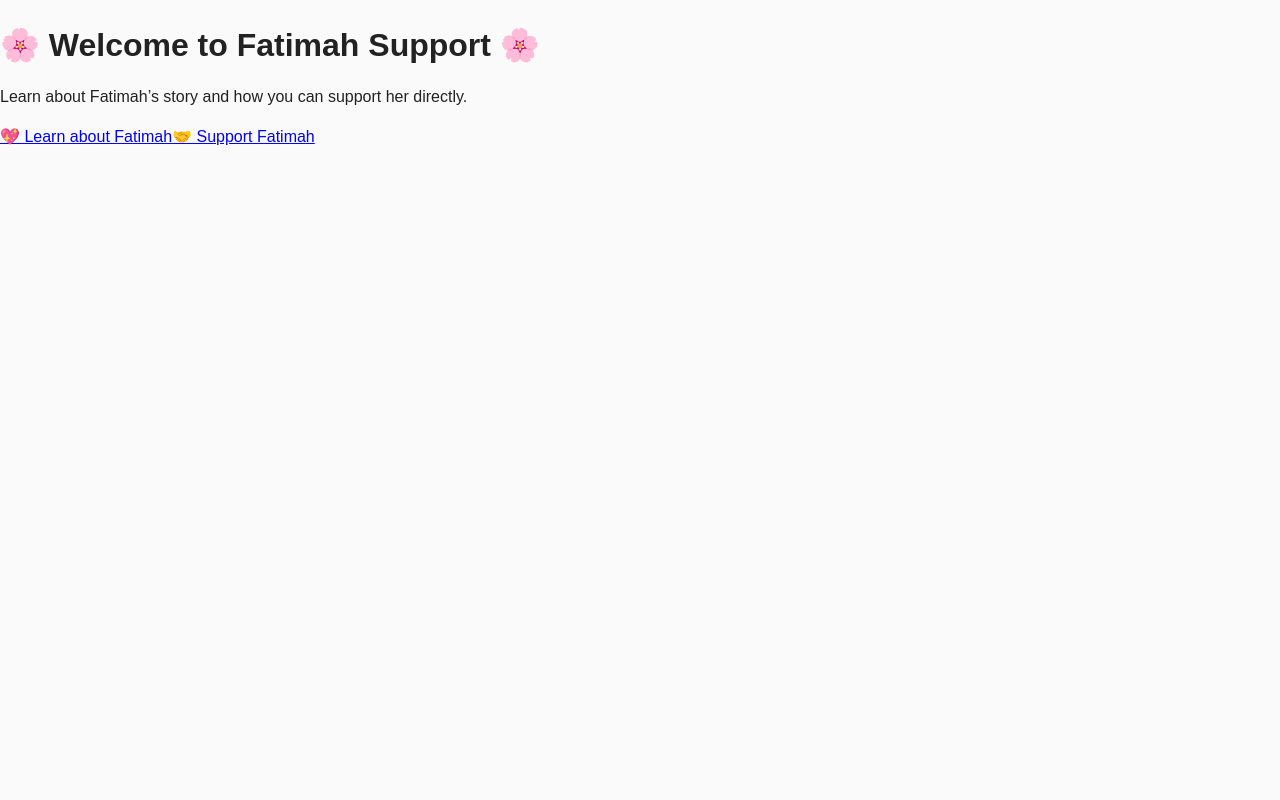
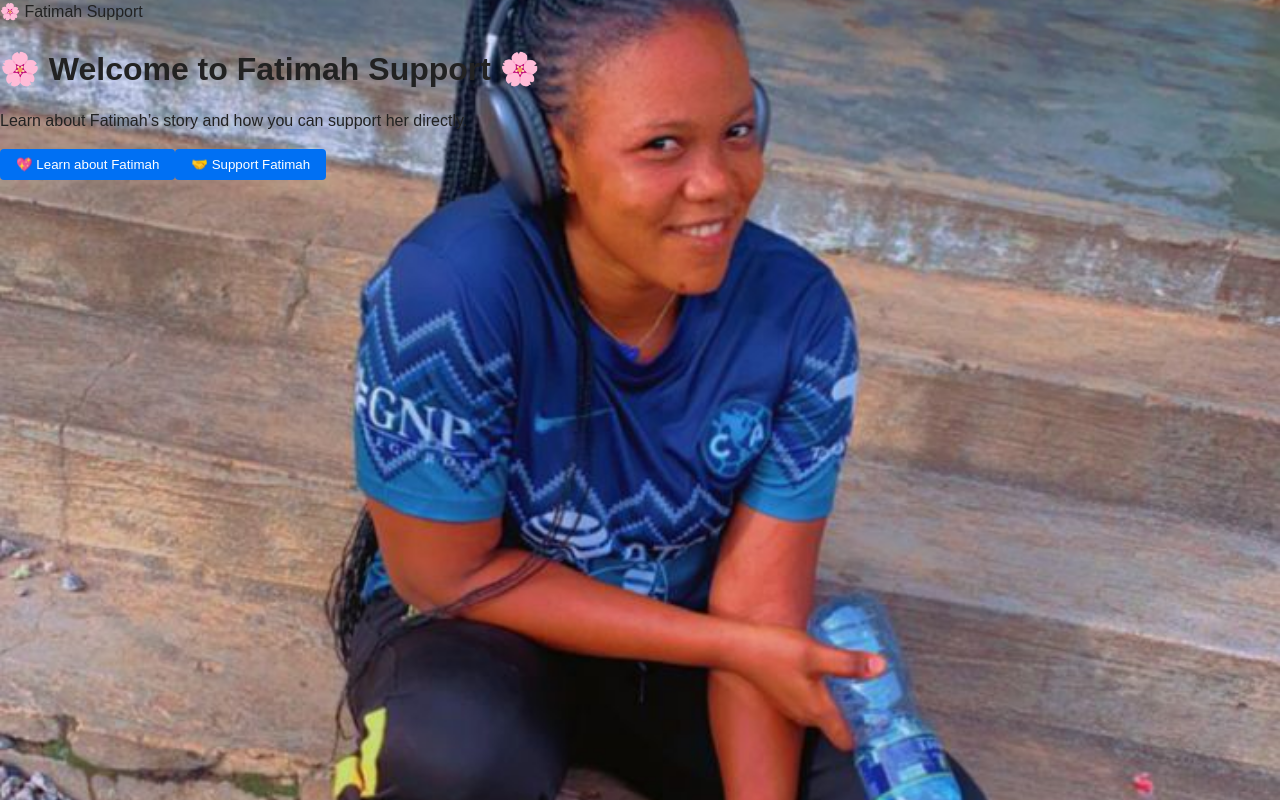
Before and after one commit to magnussandberg72/Fatimah, a Next.js app: page / in a window 1280 px wide. Built offline with nearby package versions, Linux system fonts and the light colour scheme.

Commit message:
Update page.tsx

```diff
--- a/app/page.tsx
+++ b/app/page.tsx
@@ -1,43 +1,49 @@
-// app/page.tsx
-"use client"
+"use client";
 
-import Link from "next/link"
+import Link from "next/link";
 
-export default function HomePage() {
+export default function Home() {
   return (
-    <main className="relative h-screen w-screen">
-      {/* 🔹 Bakgrundsbild */}
-      <div
-        className="absolute inset-0 bg-cover bg-center"
-        style={{ backgroundImage: "url('/fatimah.jpg')" }}
-      />
+    <div
+      style={{
+        backgroundImage: "url('/fatimah.jpg')",
+        backgroundSize: "cover",
+        backgroundPosition: "center",
+        minHeight: "100vh",
+      }}
+      className="relative"
+    >
+      {/* Overlay */}
+      <div className="absolute inset-0 bg-black bg-opacity-50"></div>
 
-      {/* 🔹 Overlay */}
-      <div className="absolute inset-0 bg-black/50" />
+      {/* Header */}
+      <div className="absolute top-4 left-4 text-white text-sm font-semibold z-10">
+        🌸 Fatimah Support
+      </div>
 
-      {/* 🔹 Innehåll */}
-      <div className="relative z-10 flex flex-col items-center justify-center h-full text-center px-4 text-white">
-        <h1 className="text-3xl font-bold mb-4">🌸 Welcome to Fatimah Support 🌸</h1>
-        <p className="mb-6 max-w-md">
+      {/* Content */}
+      <div className="relative flex flex-col items-center justify-center text-center text-white h-screen px-4">
+        <h1 className="text-3xl font-bold mb-4">
+          🌸 Welcome to Fatimah Support 🌸
+        </h1>
+        <p className="mb-8 max-w-md">
           Learn about Fatimah’s story and how you can support her directly.
         </p>
 
-        {/* 🔹 Knappar bredvid varandra */}
-        <div className="flex space-x-4">
-          <Link
-            href="/fatimah/presentation"
-            className="bg-pink-500 hover:bg-pink-600 px-6 py-3 rounded-lg shadow text-white font-medium"
-          >
-            💖 Learn about Fatimah
+        {/* Buttons side by side */}
+        <div className="flex gap-4">
+          <Link href="/fatimah/presentation">
+            <button className="bg-pink-500 hover:bg-pink-600 text-white font-semibold py-2 px-4 rounded-lg">
+              💖 Learn about Fatimah
+            </button>
           </Link>
-          <Link
-            href="/fatimah"
-            className="bg-green-500 hover:bg-green-600 px-6 py-3 rounded-lg shadow text-white font-medium"
-          >
-            🤝 Support Fatimah
+          <Link href="/fatimah">
+            <button className="bg-green-500 hover:bg-green-600 text-white font-semibold py-2 px-4 rounded-lg">
+              🤝 Support Fatimah
+            </button>
           </Link>
         </div>
       </div>
-    </main>
-  )
+    </div>
+  );
 }
```
